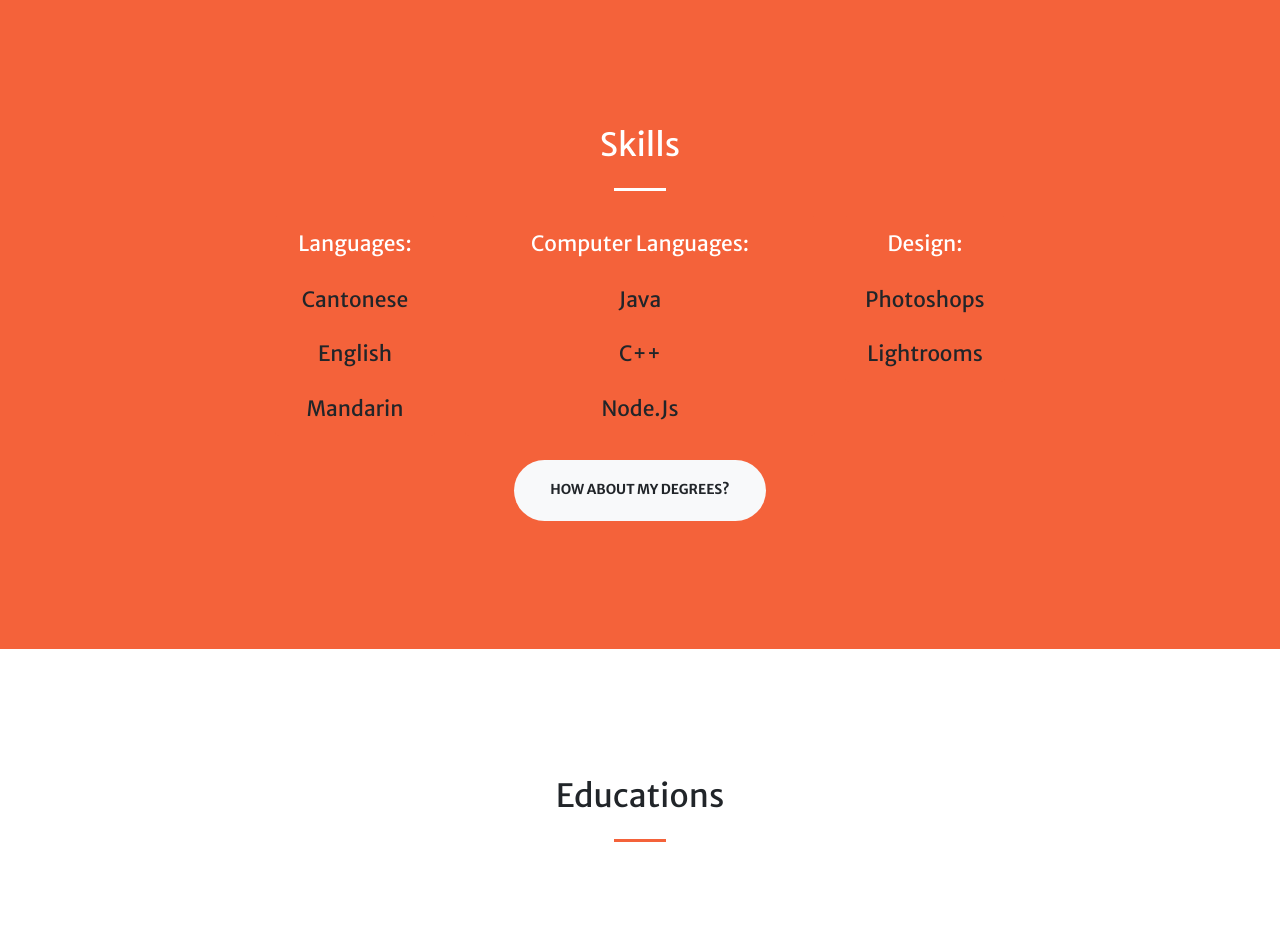
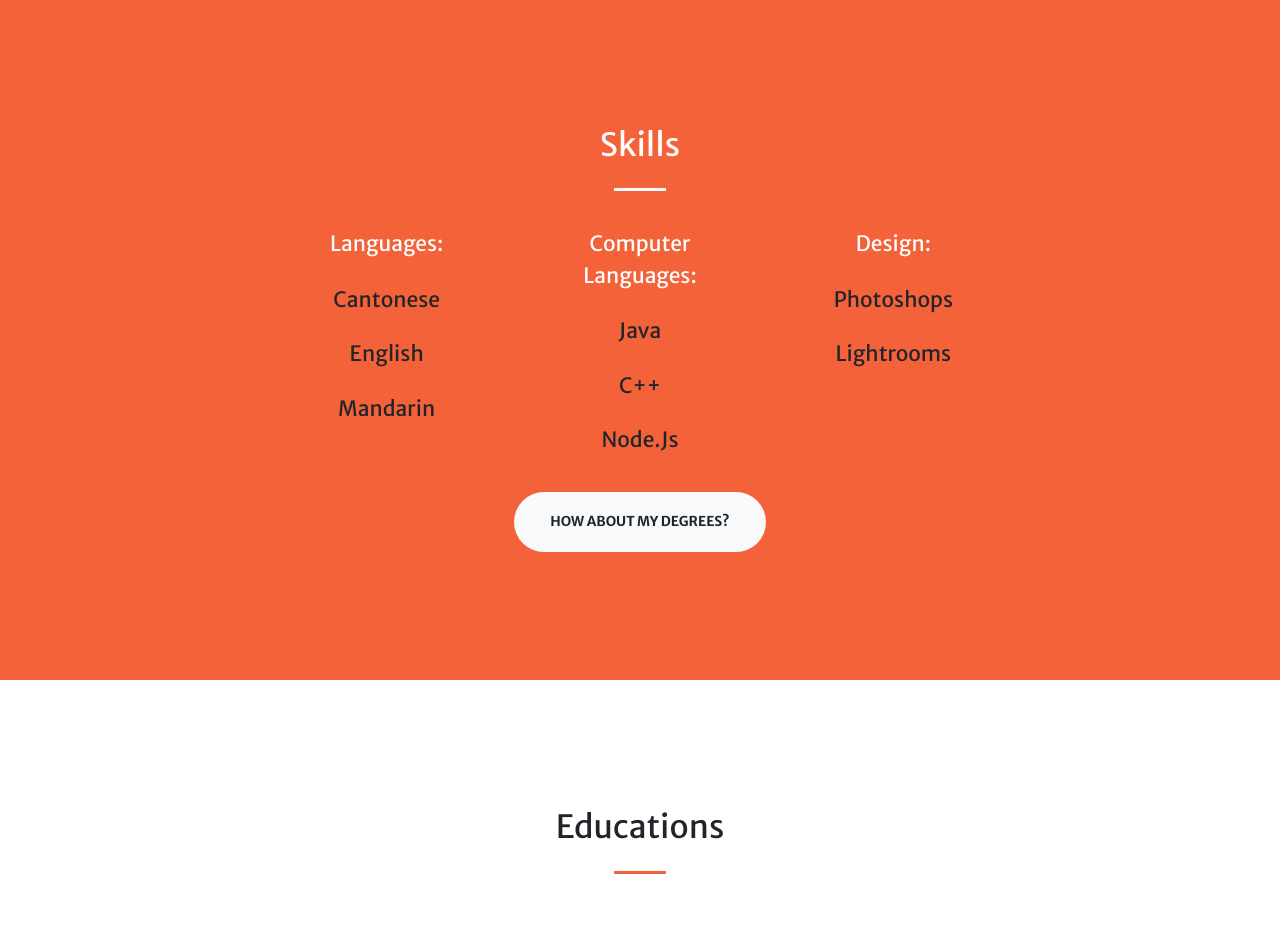
Before and after one commit to Edwardt610/edwardt610.github.io, a website with bundled scripts: page index.html in a window 1280 px wide. Shown: the part 802-1728 px from the top of the page. Built offline with nearby package versions, Linux system fonts and the light colour scheme.

Commit message:
Fix white boarder and table display

```diff
--- a/index.html
+++ b/index.html
@@ -40,10 +40,14 @@
   a {
     font-family: "Merriweather Sans";
   }
+
+  #website {
+    overflow-x: hidden;
+  }
 </style>
 
 <body id="page-top">
-
+  <div id="website">
     <!-- Navigation -->
     <nav class="navbar navbar-expand-lg navbar-light fixed-top py-3" id="mainNav">
       <div class="container">
@@ -92,13 +96,13 @@
 
     <!-- skill Section -->
     <section class="page-section bg-primary" id="skill">
-    <div class="container">
+      <div class="container bg-primary">
         <div class="row justify-content-center">
           <div class="col-lg-8 text-center">
             <h2 class="text-white mt-0">Skills</h2>
             <hr class="divider light my-4">
             <div class="row">
-            <div class="col-3">
+              <div class="col-4">
                 <ul class="list-group">
                   <li class="list-group-item active">Languages:</li>
                   <li class="list-group-item bg-primary border-0">Cantonese</li>
@@ -107,7 +111,7 @@
                 </ul>
               </div>
 
-            <div class="col-6">
+              <div class="col-4">
                 <ul class="list-group">
                   <li class="list-group-item active">Computer Languages:</li>
                   <li class="list-group-item bg-primary border-0">Java</li>
@@ -116,7 +120,7 @@
                 </ul>
               </div>
 
-            <div class="col-3">
+              <div class="col-4">
                 <ul class="list-group">
                   <li class="list-group-item active">Design:</li>
                   <li class="list-group-item bg-primary border-0">Photoshops</li>
@@ -228,7 +232,7 @@
         <div class="row">
           <div class="col-lg-3 ml-auto text-center">
             <i class="fas fa-phone fa-3x mb-3 text-muted"></i>
-          <p style="font-size:16px" >9061 7722</p>
+            <p style="font-size:16px">9061 7722</p>
           </div>
           <div class="col-lg-3 mr-auto text-center">
             <i class="fas fa-envelope fa-3x mb-3 text-muted"></i>
@@ -237,11 +241,14 @@
           </div>
           <div class="col-lg-3 mr-auto text-center">
             <i class="fa fa-linkedin-square fa-3x mb-3 text-muted"></i>
-          <a class="d-block" href="https://hk.linkedin.com/in/m-y-tsang-05a194186?trk=people-guest_profile-result-card_result-card_full-click">My LinkedIn</a>
+            <a class="d-block"
+              href="https://hk.linkedin.com/in/m-y-tsang-05a194186?trk=people-guest_profile-result-card_result-card_full-click">My
+              LinkedIn</a>
           </div>
           <div class="col-lg-3 mr-auto text-center">
             <i class="fa fa-file fa-3x mb-3 text-muted" aria-hidden="true"></i>
             <a class="d-block" href="CV3.pdf">My CV</a>
+          </div>
         </div>
       </div>
   </div>
```
Lines whose indentation alone changed are shown as unchanged.
